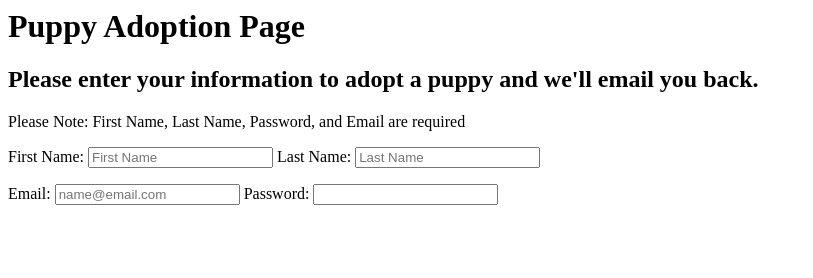
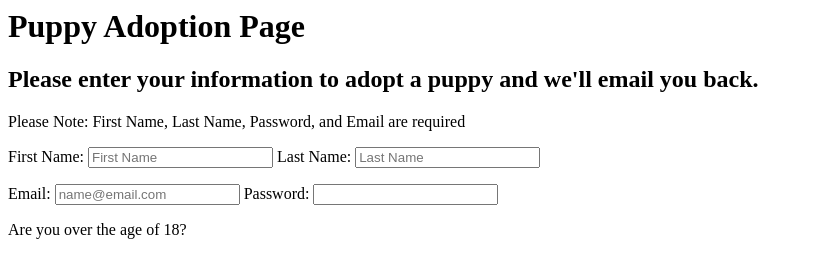
Before and after one commit to jayrajan/flask_project, a plain HTML site: page assessment_ex_2.html in a window 1280 px wide. Shown: the whole page, without its empty margins (0-813 px from the left). Drawn offline with Linux system fonts and the light colour scheme.

Commit message:
feat: new paragraph

```diff
--- a/assessment_ex_2.html
+++ b/assessment_ex_2.html
@@ -21,6 +21,8 @@
             <label for=passwordtag>Password:</label>
             <input type="password" id=passwordtag name="password">
 
+            <p>Are you over the age of 18?</p>
+
 
 
         </form>
```
